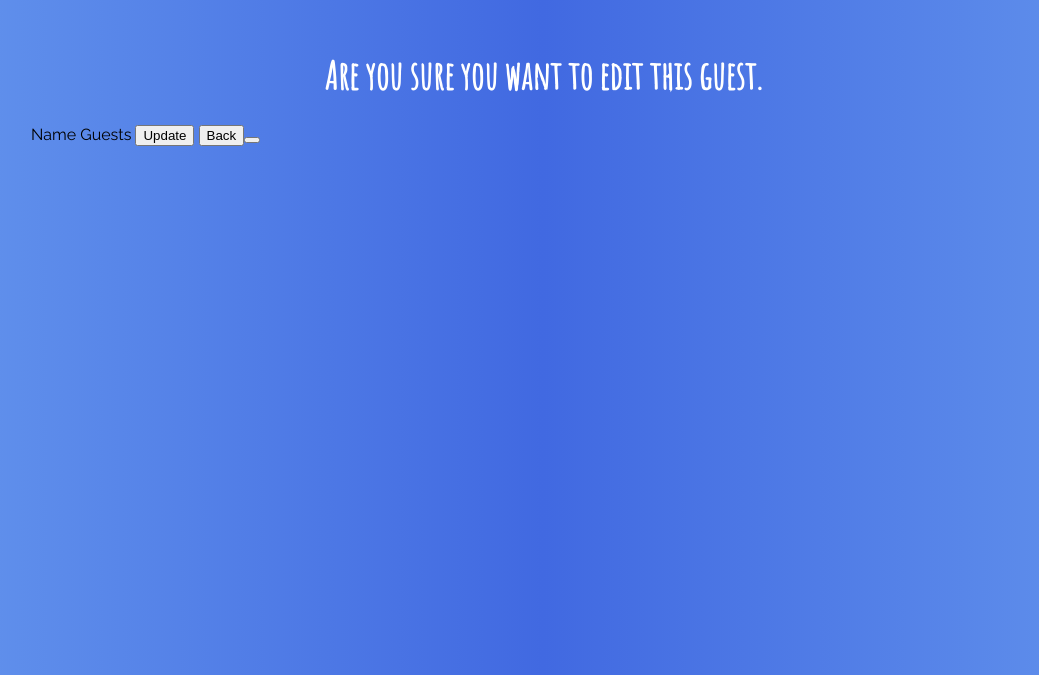
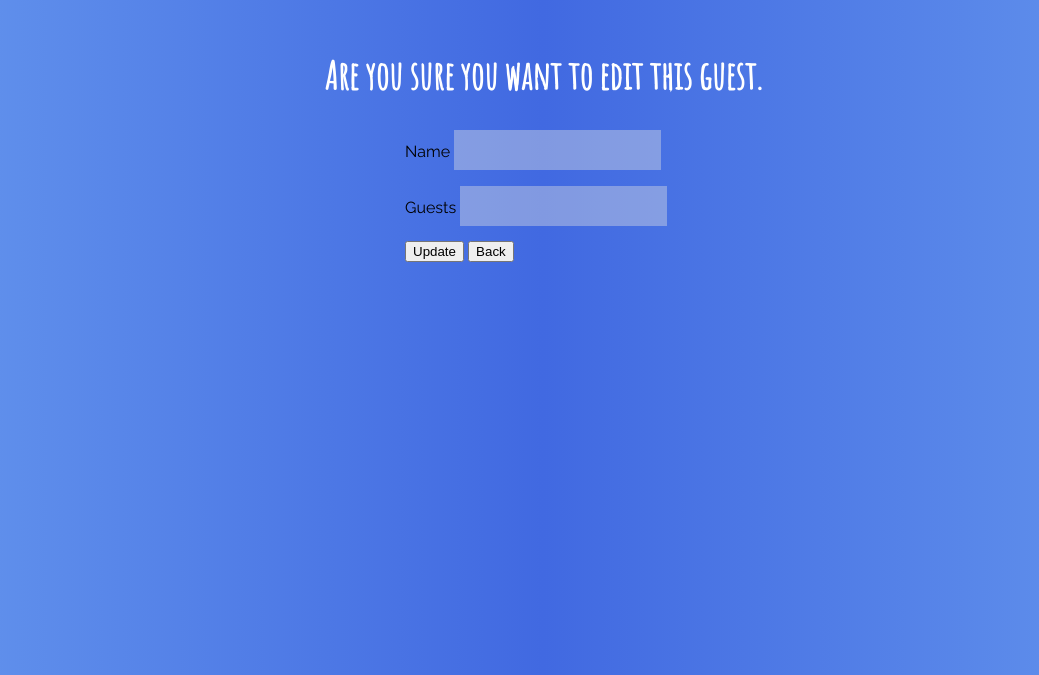
Before and after one commit to esolar07/babyshowerlist, a PHP site: page /edit.php in a window 1280 px wide. Shown: the part 125-800 px from the top of the page, without its empty margins (97-1136 px from the left). Run offline with PHP 8.4, Linux system fonts and the light colour scheme; tables that the repository leaves empty or names only in its code hold one stand-in row (values such as "Sample post"); data that the repository does not hold is empty.

Commit message:
fixed update issues with edit page. Also made html and css changes to form.

```diff
--- a/edit.php
+++ b/edit.php
@@ -1,19 +1,21 @@
 <?php
+	require_once('db.php');
 
-	$id = 0;
-	if (!empty($_GET)){
+	if (!empty($_GET['id'])){
 		$id = $_REQUEST['id'];
     }
 
 	if (!empty($_POST)){
-		$id = $_POST['id'];
-		$sql = "UPDATE guest_list SET name = ? WHERE id = ?";
-		require_once('db.php');
+
+		$name = $_POST['name'];
+		$guests = $_POST['guests'];
+
+		$sql = "UPDATE guest_list SET name = ?, total_guest = ? WHERE id = ?";
+
 		try{
 			$pdo = Database::connection();
-			$deleteQuery = $pdo -> prepare($sql);
-			$deleteQuery -> bindParam(1,$id, PDO::PARAM_INT);
-			$deleteQuery -> execute();
+			$editQuery = $pdo -> prepare($sql);
+			$editQuery -> execute(array($name,$guests,$id));
 			header("Location: /babyshower/guests.php");
 		} catch(Exception $e){
 			echo $e->getMessage();
@@ -21,21 +23,21 @@
 		}
 
 	} else{
-		$id = $_POST['id'];
+		// Get user from DB with ID and pute name and total_guest in variables for HTML input value
 		$sql = "SELECT * FROM guest_list WHERE id = ?";
-		require_once('db.php');
 		try{
 			$pdo = Database::connection();
 			$userInfoQuery = $pdo -> prepare($sql);
 			$userInfoQuery -> bindParam(1, $id, PDO::PARAM_INT);
 			$userInfoQuery -> execute();
-			$info = $userInfoQuery -> fetch(PDO::FETCH_ASSOC);
-			$name = $info['name'];
-			$guests = $info['guests'];
 		} catch(Exception $e){
 			echo $e->getMessage();
 			die();
 		}
+
+		$info = $userInfoQuery -> fetch(PDO::FETCH_ASSOC);
+		$name = $info['name'];
+		$guests = $info['total_guest'];
 	}
 
 	$pageTitle = "edit";
@@ -47,17 +49,21 @@
 
 	<h1 class="body-title">Are you sure you want to edit this guest.</h1>
 
-	<form class="update-form" action="delete.php" method="post">
+	<form class="form update-form" action="edit.php?id= <?php echo $id;?> " method="post">
+		<fieldset class="update-form__set">
+			<label class="update-form__label" for="name">Name</label>
+			<input class="update-form__input" type="text" name="name" value=" <?php echo !empty($name)?$name:' '; ?> "/>
+		</fieldset>
 
-		<label class="update-form__label" for="name">Name</label>
-		<input type="hidden" name="name" value=" <?php echo $name; ?> " "/>
+		<fieldset class="update-form__set">
+			<label class="update-form__label" for="guests">Guests</label>
+			<input class="update-form__input" type="text" name="guests" value=" <?php echo !empty($guests)?$guests:' '; ?> "/>
+		</fieldset>
 
-		<label class="update-form__label" for="guests">Guests</label>
-		<input type="hidden" name="guests" value=" <?php echo $guests; ?> "/>
-
-		<button type="submit" class="btn btn-update">Update</button>
-        <button class="btn btn-noupdate"><a class="btn" href="/babyshower/guests.php">Back</a><button>
-
+		<fieldset class="update-form__set update-form__set--btns">
+			<button type="submit" class="btn btn-update">Update</button>
+			<button class="btn btn-noupdate"><a href="/babyshower/guests.php">Back</a></button>
+		</fieldset>
 	</form>
 
 </div>
--- a/guests.php
+++ b/guests.php
@@ -29,6 +29,7 @@
 			<ul class="guest-list">
 				<?php foreach($guestList as $guest){ ?>
 					<li class="guest-list__person">
+						<?php echo "<div> ID: " . $guest["id"] . "</div>"; ?>
 						<?php echo "<div> <span class='guest-list__person-name'>Name:</span> " . $guest["name"] . "</div>"; ?>
 						<?php echo "<div> Guests: " . $guest["total_guest"] . "</div>"; ?>
 						<button class="guest-list__delete"> <a <?php echo 'href="/babyshower/delete.php?id=' . $guest['id'] . '"'; ?> > Delete Guest </a></button>
@@ -37,7 +38,6 @@
 				<?php } ?>
 			</ul>
 		</div>
-		<div class="guest-info__box"></div>
 	</div>
 </div>
 
--- a/index.php
+++ b/index.php
@@ -5,7 +5,7 @@
 ?>
 	<div class="body-container">
 		<h2 class="body-title"> <?php echo ucwords($pageTitle); ?> </h2>
-			<form class="rsvp-form" id="js-form" action="addToList.php" method="post">
+			<form class="form rsvp-form" id="js-form" action="addToList.php" method="post">
 				<fieldset class="rsvp-form__set rsvp-form__set--1">
 					<label class="rsvp-form__label" for="name">FullName</label>
 					<input class="rsvp-form__input" type="text" name="name" id="name" required>
--- a/prod/style.css
+++ b/prod/style.css
@@ -15,7 +15,6 @@
 }.body-container {margin-right: auto;margin-left: auto;padding-top: 25px;width: 80%
 }.header-title {padding-top: 40px;font-size: 3em
 }.body-title {text-align: center;font-size: 2.4em;color: #FFFFFF
-}.rsvp-form {margin-right: auto;margin-left: auto;width: 400px
 }.guest-info {display: -ms-flexbox;display: flex;-ms-flex-direction: column;flex-direction: column;-ms-flex-pack: center;justify-content: center;margin-right: auto;margin-left: auto;width: 100%
 }@media (min-width: 43em) {.guest-info {-ms-flex-direction: row;flex-direction: row;width: 100% / 3
     }
@@ -27,7 +26,8 @@
 }.guest-list {margin-right: auto;margin-left: auto;width: 300px
 }.guest-list__person {margin: 15px auto;width: 90%
 }.guest-list__person-name {color: white;font-weight: bold
-}.rsvp-form {position: relative;width: 350px;transform-style: preserve-3d;transition: 1s all;height: 100px
+}.form {margin-right: auto;margin-left: auto;width: 350px
+}.rsvp-form {position: relative;transform-style: preserve-3d;transition: 1s all;height: 100px
 }.rsvp-form__set {display: -ms-flexbox;display: flex;position: absolute;top: 0px;padding: 0;width: inherit;border: 4px solid white;-webkit-backface-visibility: hidden;backface-visibility: hidden
 }.rsvp-form__set--1 {transform: rotateX(0deg)translateZ(36px)
 }.rsvp-form__set--2 {transform: rotateX(-90deg)translateZ(34px)
@@ -35,4 +35,8 @@
 }.rsvp-form__label {position: absolute;display: none
 }.rsvp-form__input {padding: 20px;width: 75%;height: 65px;font-size: 25px;background: rgba(225, 225, 225, .4);border: 0;transition: all 2s
 }.rsvp-form__next {width: 25%;height: 65px;font-size: 25px;border: 0
+}.update-form {height: 300px
+}.update-form__set {margin-right: auto;margin-left: auto;width: 300px;border: 0px
+}.update-form__label {width: 25%;height: 40px
+}.update-form__input {width: 75%;height: 40px;font-size: 20px;background: rgba(225, 225, 225, .4);border: 0
 }
```
Also changed, not shown: precss/partials/_modules.css (+27 -7 lines).
